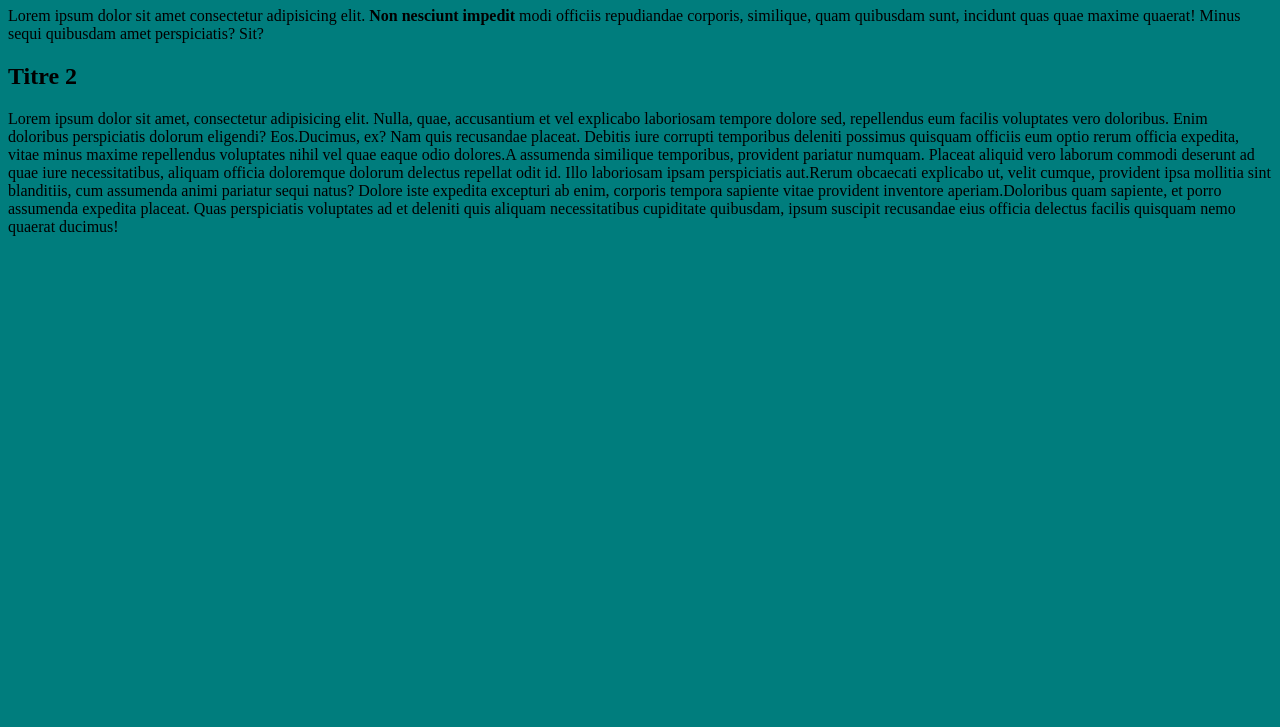
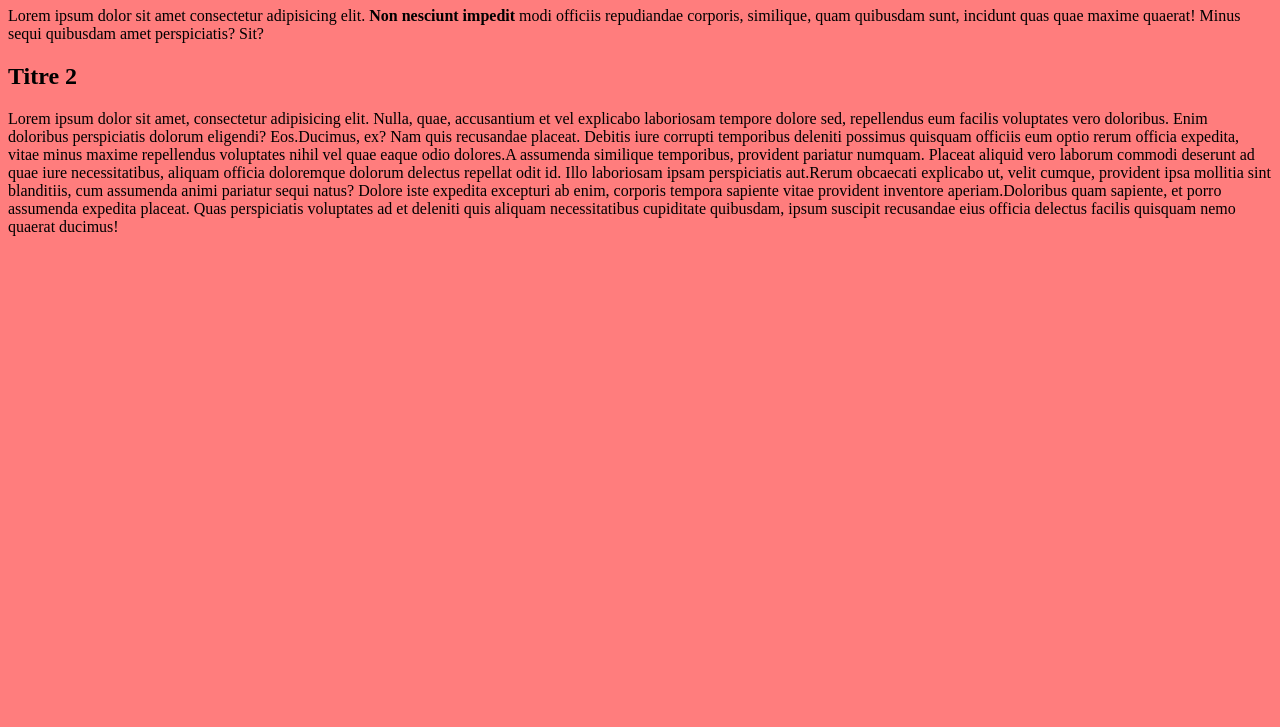
Before and after one commit to pcharli/git-wi34, a website: page index.html in a window 1280 px wide. Shown: the part 73-800 px from the top of the page. Drawn offline with Linux system fonts and the light colour scheme.

Commit message:
change color

```diff
--- a/scss/_variables.scss
+++ b/scss/_variables.scss
@@ -1 +1 @@
-$color: rgb(0,125,125);
+$color: rgb(255,125,125);
```
Also changed, not shown: style.min.css.
